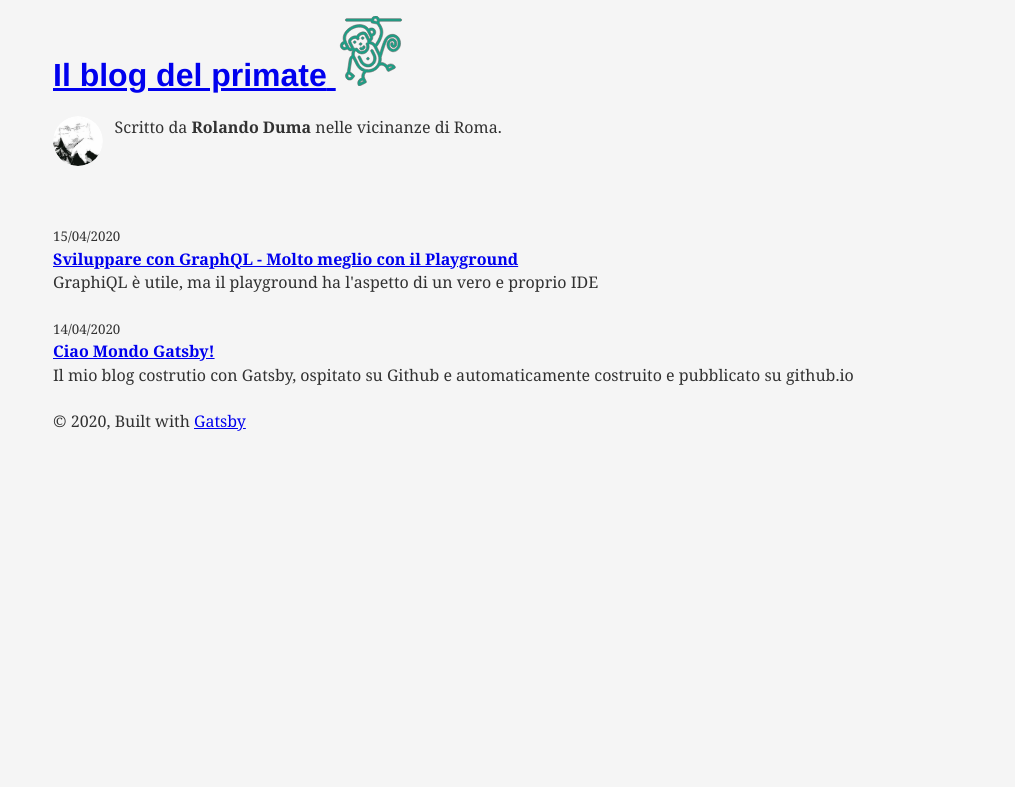
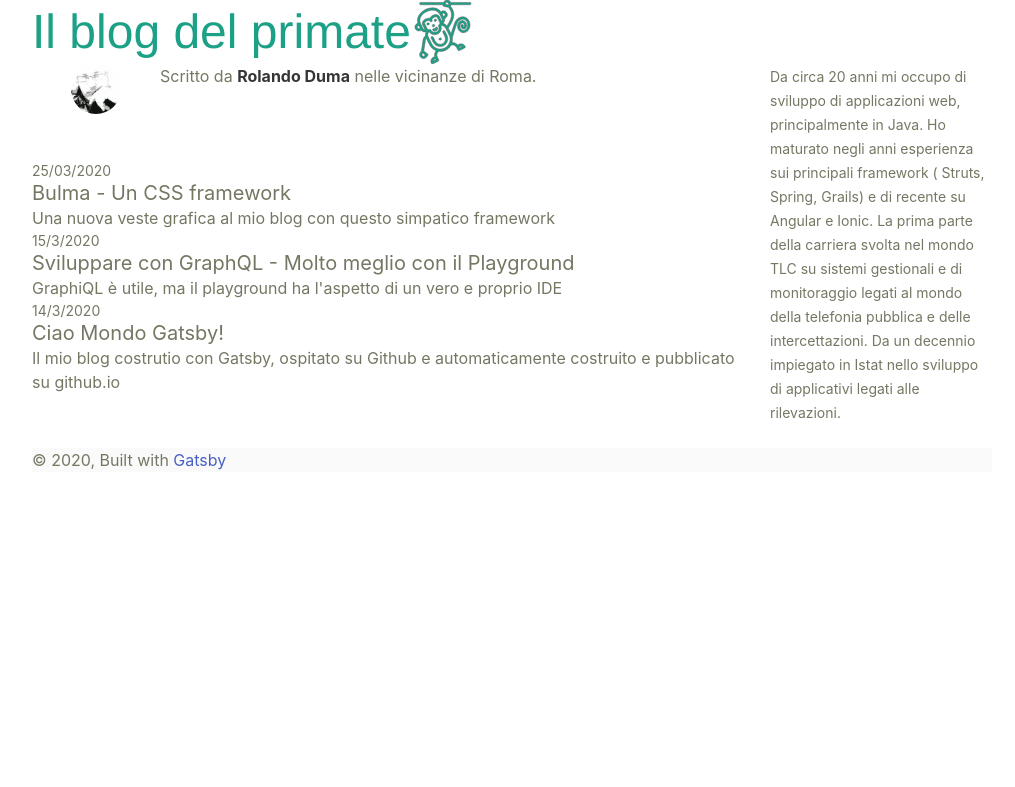
Before and after one commit to ziogiugno/ziogiugno.github.io, a Gatsby site: page / in a window 1280 px wide. Shown: the whole page, without its empty margins (128-1143 px from the left). Built offline with nearby package versions, Linux system fonts and the light colour scheme; Gatsby itself is replaced by a stand-in of ours; some packages are replaced by stand-ins of ours.

Commit message:
aggiunto bulma css framework

```diff
--- a/content/assets/layout.scss
+++ b/content/assets/layout.scss
@@ -1,26 +1,25 @@
-html {
-  background-color: whitesmoke;
+@charset "utf-8";
+// Set your brand colors
+$green: #1ca086;
+$brown: #757763;
+
+// Update Bulma's global variables
+$grey-dark: $brown;
+$primary: $green;
+$widescreen-enabled: false;
+$fullhd-enabled: false;
+
+// Update some of Bulma's component variables
+// $body-background-color: $beige-lighter;
+@import "~bulma/bulma.sass";
+
+// Sticky Footer
+.site {
+  display: flex;
+  min-height: 100vh;
+  flex-direction: column;
 }
 
-.container {
-  margin: 0 auto;
-  max-width: 950px;
-  padding: 1rem;
-  display: flex;
-  flex-direction: column;
-  min-height: 100vh;
-}
-.slug-link {
-  font-weight: bold;
-}
-
-.logo {
-  margin: 0;
-}
-header {
-  padding: 0rem;
-}
-
-footer {
+.site-content {
   flex-grow: 1;
 }
--- /dev/null
+++ b/content/blog/css/bulma.md
@@ -0,0 +1,8 @@
+---
+title: "Bulma - Un CSS framework "
+description: "Una nuova veste grafica al mio blog con questo simpatico framework"
+date: "25/03/2020"
+---
+
+Impegnato nel restyling del sito www.agriturismo-aiole.com mi sono messo alla ricerca di un framework css che mi aiutasse. Anche adesso quello che cerco è un framework css leggero ( allora usai Material Design Lite ), dopo una veloce ricerca mi sono imbattuto in Bulma, che con circa 40 mila stelle su GitHub ha attirato la mia attenzione. Il framework sembra abbastanza facile da imparare, con la possibilità di usare sass si può ridurre l'utilizzo all'essenziale. La migrazione del sito dell'agriturismo però necessita ancora di un pò di lavoro preparatorio in quanto necessita del supporto multilingua ( che implemento grazie al plugin di Gatsby react-intl ), quindi ho pensato bene di farmi le ossa con Bulma adottandolo qui, nel mio neonato blog. Avevo già installato il plugin sass ( gatsby-plugin-sass ), quindi per metterlo all'opera ho cominciato con: yarn add --dev bulma.
+Ho quindi provveduto ad importare bulma.sass nel mio file di stile principale ( per ora importo solo bulma.sass ma il framework è modulare e mi consente di cuicire al sito solo lo stretto indispensabile in base alle componenti che utilizzerò ), la riga da mettere in testa al mio file layout.scss e @import "~bulma/bulma.sass";. Ho quindi potuto togliere tutti gli stili impostati nel file e quelli nei componenti, per poter ricominciare da zero. Altro step da compiere è quello di sistemare o colori, lo si fà semplicemente cambiando i valori delle variabili definite in Bulma prima di eseguire l'import.Infine ho potuto sbizzarrirmi con le numerose classi definte, .content .section .footer tra le più utili, poi .columns e .column per dividere verticalmente la pagina
--- a/content/blog/gatsby/graphql-playground.md
+++ b/content/blog/gatsby/graphql-playground.md
@@ -1,7 +1,7 @@
 ---
 title: "Sviluppare con GraphQL - Molto meglio con il Playground"
 description: "GraphiQL è utile, ma il playground ha l'aspetto di un vero e proprio IDE"
-date: "2020-04-15T19:09:43.000Z"
+date: "15/3/2020"
 ---
 
 Nel mio percorso di apprendimento di Gatsby, React e GraphQL comincio ad apprezzare l'utilità di graphQL, sia per l'utilizzo che ne viene fatto in Gatsby, sia per lo scopo originario per il quale fu sviluppato, ossia come alternativa a REST. Una delle caratteristiche di graphQL è di essere autodocumentale, ossia è in grado di fornire uno schema dei dati con cui interagire per mezzo delle graphQL queries. Come conseguenza di ciò gli sviluppatori di graphQL hanno messo a disposizione un'interfaccia web denominata graphiQL che consente di 'leggere' quanto esposto sull'endpoint e di scrivere e testare online le query. Benchè apprezzabile come strumento la community ha provveduto a spingere questa funzionalità ad un livello superiore, graphQL playground fornisce un'alternativa a graphiQL, con diverse funzionalità aggiuntive che facilitano di molto lo sviluppatore, quindi perchè non aggiungerlo ai tool di sviluppo di questo mio blog?
--- a/content/blog/hello-world/index.md
+++ b/content/blog/hello-world/index.md
@@ -1,7 +1,7 @@
 ---
 title: "Ciao Mondo Gatsby!"
 description: "Il mio blog costrutio con Gatsby, ospitato su Github e automaticamente costruito e pubblicato su github.io"
-date: "2020-04-14T19:12:03.284Z"
+date: "14/3/2020"
 ---
 
 Ecco il mio primo post nel blog realizzato grazie a Gatsby ed ospitato da Github Pages.
--- a/package.json
+++ b/package.json
@@ -37,6 +37,7 @@
     "typography-theme-fairy-gates": "^0.16.19"
   },
   "devDependencies": {
+    "bulma": "^0.8.1",
     "env-cmd": "^10.1.0",
     "gh-pages": "^2.2.0",
     "prettier": "^1.17.0"
--- a/src/components/bio.js
+++ b/src/components/bio.js
@@ -1,15 +1,6 @@
-/**
- * Bio component that queries for data
- * with Gatsby's StaticQuery component
- *
- * See: https://www.gatsbyjs.org/docs/static-query/
- */
-
 import React from "react";
 import { StaticQuery, graphql } from "gatsby";
 import Image from "gatsby-image";
-
-import { rhythm } from "../utils/typography";
 
 function Bio() {
   return (
@@ -18,25 +9,15 @@ function Bio() {
       render={data => {
         const { author } = data.site.siteMetadata;
         return (
-          <div
-            style={{
-              display: `flex`,
-              marginBottom: rhythm(2.5)
-            }}
-          >
-            <Image
-              fixed={data.avatar.childImageSharp.fixed}
-              alt={author}
-              style={{
-                marginRight: rhythm(1 / 2),
-                marginBottom: 0,
-                minWidth: 50,
-                borderRadius: `100%`
-              }}
-              imgStyle={{
-                borderRadius: `50%`
-              }}
-            />
+          <div className="tile">
+            <figure className="image is-64x64">
+              <Image
+                className="is-rounded"
+                fixed={data.avatar.childImageSharp.fixed}
+                alt={author}
+                imgStyle={{ borderRadius: "50%" }}
+              />
+            </figure>
             <p>
               Scritto da <strong>{author}</strong> nelle vicinanze di Roma.
             </p>
--- a/src/components/layout.js
+++ b/src/components/layout.js
@@ -1,5 +1,4 @@
 import React from "react";
-import { Link } from "gatsby";
 import "../../content/assets/layout.scss";
 
 class Layout extends React.Component {
@@ -8,28 +7,49 @@ class Layout extends React.Component {
     let header;
 
     header = (
-      <h1>
-        <Link to={`/`}>
-          {title}&nbsp;
+      <nav className="level">
+        <div className="level-left">
+          <h1 className="has-text-primary is-size-1">{title}</h1>
+          <figure className="image is-64x64">
             <img
-            className="logo"
+              className="image is-marginless"
               src="../../images/circus-monkey.svg"
-            width="70"
-            height="70"
               alt="un simpatico primate"
             ></img>
-        </Link>
-      </h1>
+          </figure>
+        </div>
+        <div className="level"></div>
+        <div className="level-right"></div>
+      </nav>
     );
     return (
+      <div>
         <div className="container">
-        <header>{header}</header>
-        <main>{children}</main>
-        <footer>
+          <header className="navbar">{header}</header>
+          <main className="content">
+            <div class="columns">
+              <div class="column is-three-quarters">{children}</div>
+              <div class="column is-info">
+                <small>
+                  Da circa 20 anni mi occupo di sviluppo di applicazioni web,
+                  principalmente in Java. Ho maturato negli anni esperienza sui
+                  principali framework ( Struts, Spring, Grails) e di recente su
+                  Angular e Ionic. La prima parte della carriera svolta nel
+                  mondo TLC su sistemi gestionali e di monitoraggio legati al
+                  mondo della telefonia pubblica e delle intercettazioni. Da un
+                  decennio impiegato in Istat nello sviluppo di applicativi
+                  legati alle rilevazioni.
+                </small>
+              </div>
+            </div>
+          </main>
+          <footer className="footer is-paddingless">
+            {" "}
             © {new Date().getFullYear()}, Built with
             {` `}
             <a href="https://www.gatsbyjs.org">Gatsby</a>
           </footer>
+        </div>
       </div>
     );
   }
--- a/src/pages/index.js
+++ b/src/pages/index.js
@@ -21,15 +21,15 @@ class BlogIndex extends React.Component {
         {posts.map(({ node }) => {
           const title = node.frontmatter.title || node.fields.slug;
           return (
-            <div key={node.fields.slug}>
-              <small>{node.frontmatter.date}</small>
+            <section className="" key={node.fields.slug}>
+              <small className="tile">{node.frontmatter.date}</small>
               <div>
-                <Link className="slug-link" to={node.fields.slug}>
+                <Link className="subtitle is-medium" to={node.fields.slug}>
                   {title}
                 </Link>
                 <p>{node.frontmatter.description}</p>
               </div>
-            </div>
+            </section>
           );
         })}
       </Layout>
@@ -54,7 +54,7 @@ export const pageQuery = graphql`
             slug
           }
           frontmatter {
-            date(formatString: "DD/MM/YYYY")
+            date
             title
             description
           }
```
Also changed, not shown: src/templates/blog-post.js (+9 -22 lines), 2 other files. Lines whose indentation alone changed are shown as unchanged.
